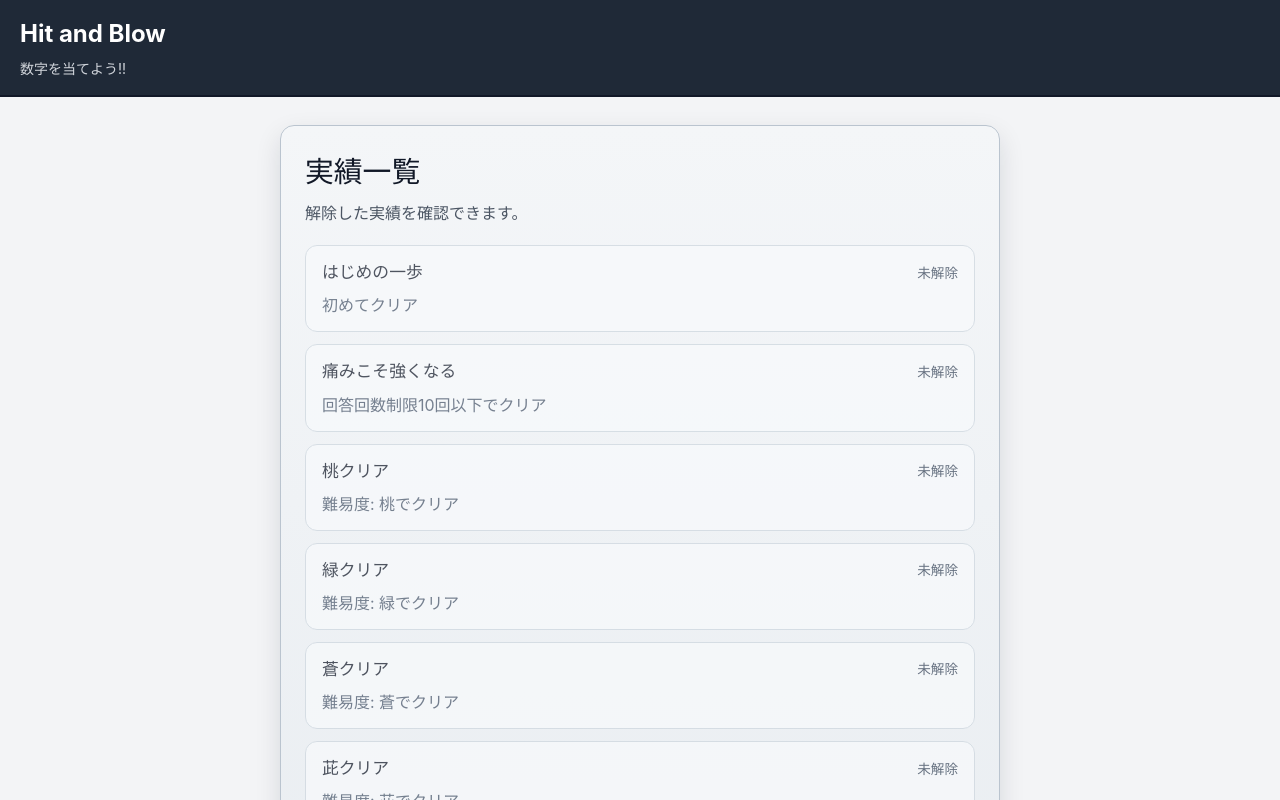
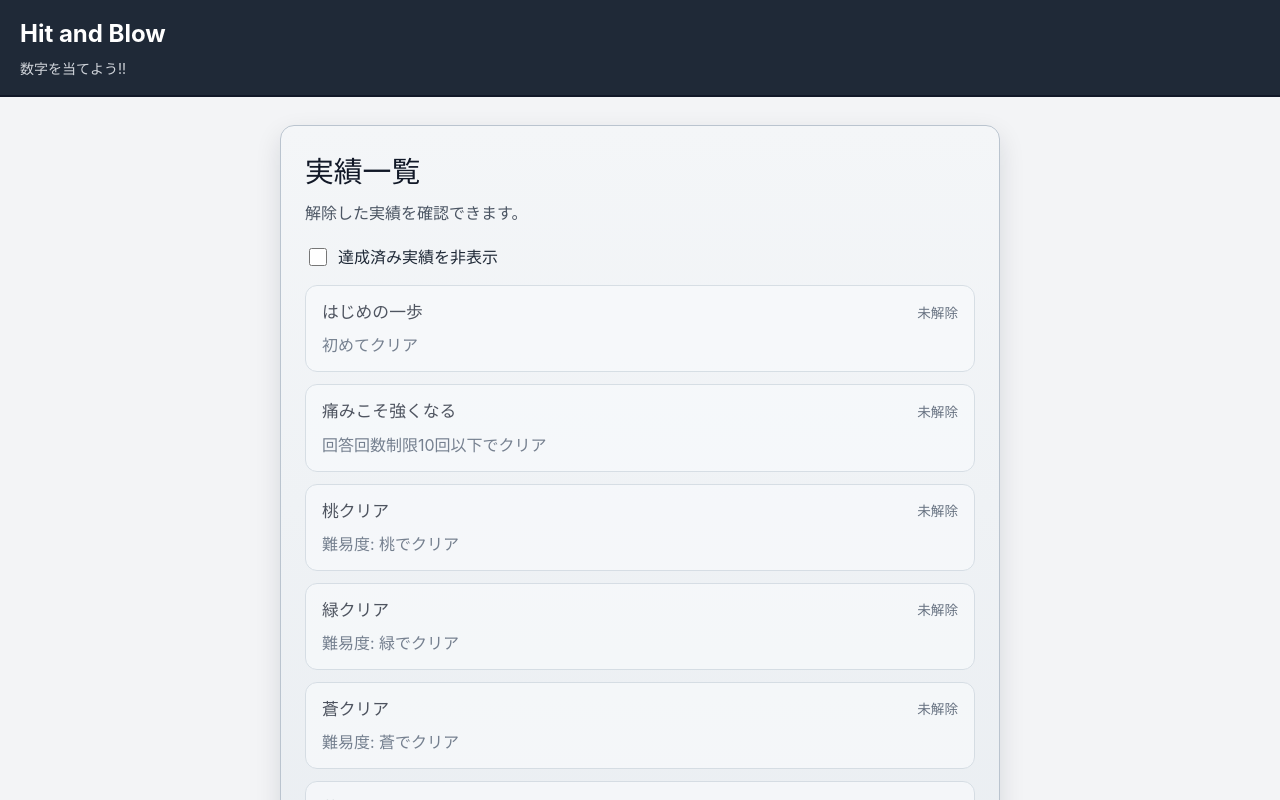
Before and after one commit to Ryoran-ran/React-Ts-HitAndBlow, a React (Vite) app in the folder hit-and-blow/: page /achievements in a window 1280 px wide. Shown: the top 800 px of the page. Built offline with nearby package versions, Linux system fonts and the light colour scheme.

Commit message:
feat:実績達成の通知を追加

```diff
--- a/hit-and-blow/src/game/achievement/AchievementGame.tsx
+++ b/hit-and-blow/src/game/achievement/AchievementGame.tsx
@@ -1,4 +1,4 @@
-import { useMemo } from 'react'
+import { useMemo, useState } from 'react'
 import { useNavigate } from 'react-router-dom'
 import texts from '../../texts/ja.json'
 import { achievements, loadUnlockedAchievements } from '../common/function/achievement.ts'
@@ -6,9 +6,13 @@ import './achievement.css'
 
 export default function AppAchievementGame() {
   const navigate = useNavigate()
+  const [hideUnlocked, setHideUnlocked] = useState(false)
 
   const unlockedIds = useMemo(() => loadUnlockedAchievements(), [])
   const unlockedSet = new Set(unlockedIds)
+  const visibleAchievements = achievements.filter(
+    (achievement) => !hideUnlocked || !unlockedSet.has(achievement.id)
+  )
 
   return (
     <main className="achievement-layout">
@@ -16,8 +20,18 @@ export default function AppAchievementGame() {
         <h2 className="achievement-title">{texts.achievementScreen.title}</h2>
         <p className="achievement-subtitle">{texts.achievementScreen.subtitle}</p>
 
+        <label className="achievement-filter" htmlFor="hide-unlocked">
+          <input
+            id="hide-unlocked"
+            type="checkbox"
+            checked={hideUnlocked}
+            onChange={(e) => setHideUnlocked(e.target.checked)}
+          />
+          {texts.achievementScreen.hideUnlocked}
+        </label>
+
         <div className="achievement-list">
-          {achievements.map((achievement) => {
+          {visibleAchievements.map((achievement) => {
             const unlocked = unlockedSet.has(achievement.id)
             const achievementText = texts.achievements[achievement.id]
 
@@ -41,8 +55,12 @@ export default function AppAchievementGame() {
             )
           })}
 
-          {unlockedIds.length === 0 && (
-            <p className="achievement-empty">{texts.achievementScreen.empty}</p>
+          {visibleAchievements.length === 0 && (
+            <p className="achievement-empty">
+              {hideUnlocked
+                ? texts.achievementScreen.emptyFiltered
+                : texts.achievementScreen.empty}
+            </p>
           )}
         </div>
 
--- a/hit-and-blow/src/game/achievement/achievement.css
+++ b/hit-and-blow/src/game/achievement/achievement.css
@@ -27,6 +27,20 @@
 .achievement-list {
   display: grid;
   gap: 12px;
+}
+
+.achievement-filter {
+  display: inline-flex;
+  align-items: center;
+  gap: 8px;
+  margin: 0 0 16px;
+  color: #1f2937;
+  font-weight: 700;
+}
+
+.achievement-filter input {
+  width: 18px;
+  height: 18px;
 }
 
 .achievement-item {
--- a/hit-and-blow/src/game/play/PlayGame.tsx
+++ b/hit-and-blow/src/game/play/PlayGame.tsx
@@ -4,6 +4,7 @@ import texts from '../../texts/ja.json'
 import * as PlayGame from './function/Play'
 import * as CommonFunction from '../common/function/common.ts'
 import type {
+  AchievementId,
   ButtonLabelMode,
   HitBlowResult,
   PlayResult,
@@ -19,6 +20,7 @@ function AppPlayGame() {
   const [hitBlowHistory, setHitBlowHistory] = useState<HitBlowResult[]>([])
   const [gameClear, setGameClear] = useState(false)
   const [gameLimit, setGameLimit] = useState(false)
+  const [unlockedToastIds, setUnlockedToastIds] = useState<AchievementId[]>([])
   const status = PlayGame.StatusType(gameClear, gameLimit)
   const location = useLocation()
   const settings = (location.state ?? {}) as PlaySettings
@@ -44,6 +46,18 @@ function AppPlayGame() {
       .map((digit) => buttonLabelMap[digit] ?? digit)
       .join(separator)
   }
+
+  useEffect(() => {
+    if (unlockedToastIds.length === 0) {
+      return
+    }
+
+    const timerId = window.setTimeout(() => {
+      setUnlockedToastIds([])
+    }, 4000)
+
+    return () => window.clearTimeout(timerId)
+  }, [unlockedToastIds])
 
   const onAnswer = useCallback(() => {
     if (status !== PlayGame.Status.playing || text.length < maxDigits) return
@@ -89,7 +103,7 @@ function AppPlayGame() {
       }
 
       const newUnlocked = unlockAchievements(playResult)
-      console.log(newUnlocked)
+      setUnlockedToastIds(newUnlocked)
     }
 
     //表示を初期化
@@ -134,6 +148,7 @@ function AppPlayGame() {
     setGameClear(false)
     setGameLimit(false)
     setAnswer('')
+    setUnlockedToastIds([])
 
     //履歴を初期化
     setHitBlowHistory([])
@@ -255,6 +270,21 @@ function AppPlayGame() {
           </div>
         </aside>
       </main>
+      {unlockedToastIds.length > 0 && (
+        <div className="achievement-toast-area">
+          {unlockedToastIds.map((achievementId) => (
+            <article key={achievementId} className="achievement-toast">
+              <p className="achievement-toast-label">{texts.game.achievementUnlocked}</p>
+              <h3 className="achievement-toast-title">
+                {texts.achievements[achievementId].name}
+              </h3>
+              <p className="achievement-toast-description">
+                {texts.achievements[achievementId].description}
+              </p>
+            </article>
+          ))}
+        </div>
+      )}
     </>
   )
 }
--- a/hit-and-blow/src/game/play/play.css
+++ b/hit-and-blow/src/game/play/play.css
@@ -100,6 +100,43 @@
   border-radius: 6px;
 }
 
+.achievement-toast-area {
+  position: fixed;
+  right: 20px;
+  bottom: 20px;
+  z-index: 30;
+  display: grid;
+  gap: 12px;
+  width: min(320px, calc(100vw - 32px));
+}
+
+.achievement-toast {
+  padding: 14px 16px;
+  border: 1px solid #84a26f;
+  border-radius: 12px;
+  background: linear-gradient(180deg, #eff8e8 0%, #deefce 100%);
+  box-shadow: 0 10px 24px rgba(15, 23, 42, 0.18);
+}
+
+.achievement-toast-label {
+  margin: 0 0 6px;
+  color: #55703d;
+  font-size: 0.85rem;
+  font-weight: 700;
+}
+
+.achievement-toast-title {
+  margin: 0;
+  color: #162113;
+  font-size: 1.1rem;
+}
+
+.achievement-toast-description {
+  margin: 6px 0 0;
+  color: #334155;
+  font-size: 0.95rem;
+}
+
 @media (max-width: 900px) {
   .play-layout {
     grid-template-columns: 1fr;
@@ -108,6 +145,11 @@
   .right-panel {
     height: 50vh;
     max-height: 50vh;
+  }
+
+  .achievement-toast-area {
+    right: 16px;
+    bottom: 16px;
   }
 }
 
--- a/hit-and-blow/src/texts/ja.json
+++ b/hit-and-blow/src/texts/ja.json
@@ -113,6 +113,7 @@
     ,"backMenu":"メニューに戻る"
     ,"answerLimitText":"回答制限: {0} 回(残り {1} 回)"
     ,"limitSentence":"回数制限(答え:{0})"
+    ,"achievementUnlocked":"実績達成"
   }
 
   ,"achievementScreen": {
@@ -121,7 +122,9 @@
     ,"backMenu": "メニューに戻る"
     ,"unlocked": "解除済み"
     ,"locked": "未解除"
+    ,"hideUnlocked": "達成済み実績を非表示"
     ,"empty": "まだ実績を解除していません。"
+    ,"emptyFiltered": "表示できる未解除実績がありません。"
   }
 
   ,"achievements": {
```
